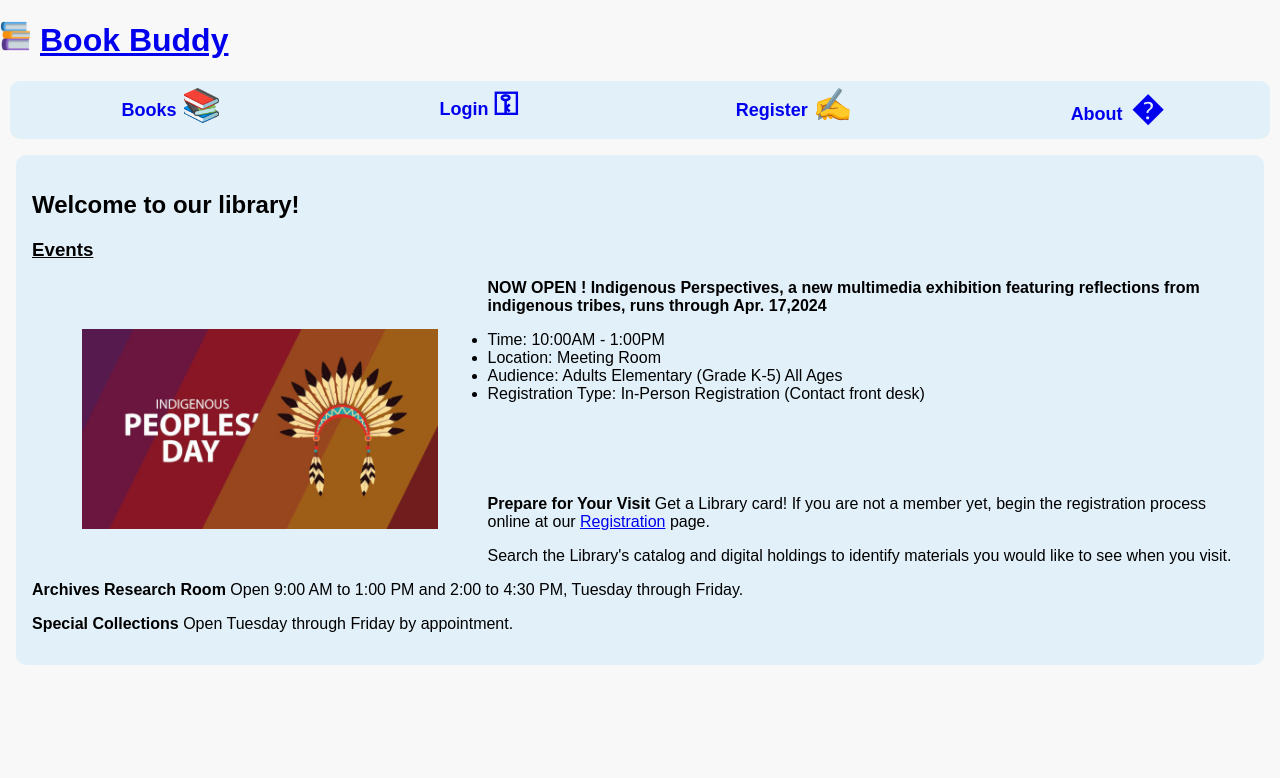
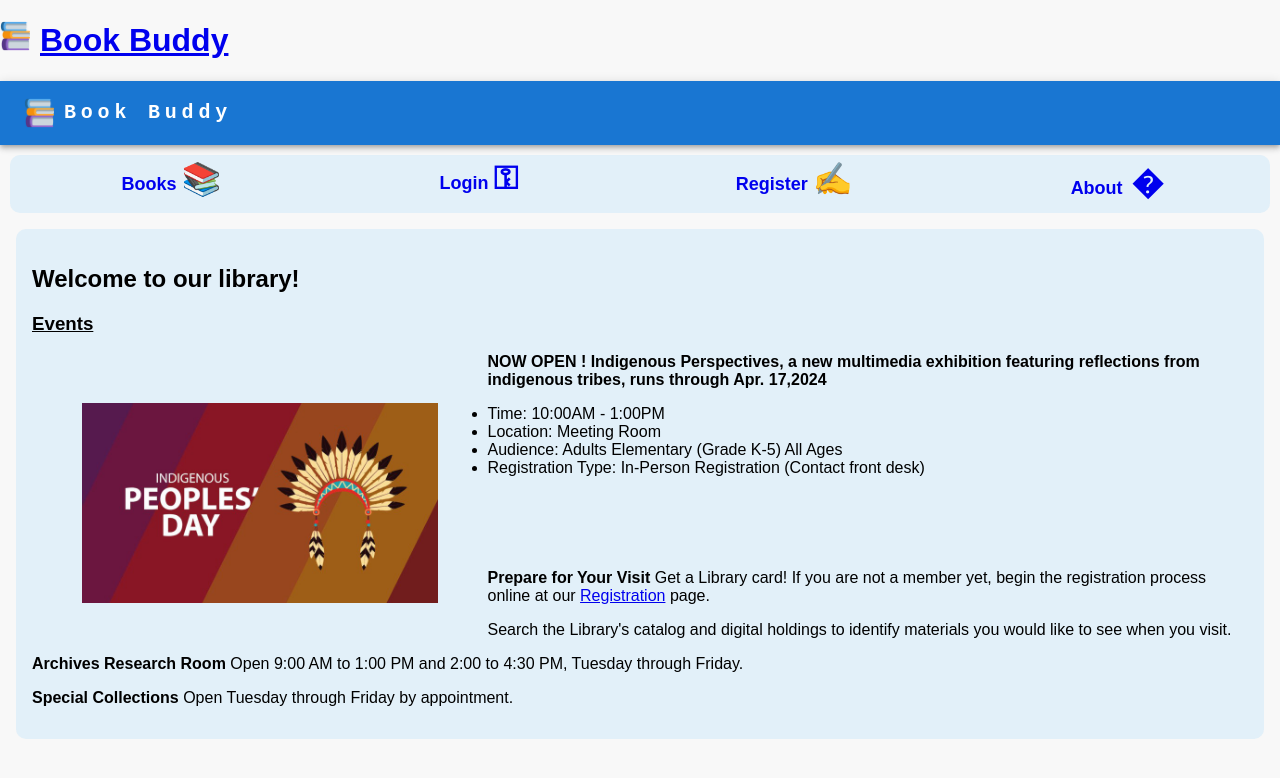
Before and after one commit to kalasubramani/BookBuddy, a React (Vite) app: page / in a window 1280 px wide. Shown: the top 778 px of the page. Built offline with nearby package versions, Linux system fonts and the light colour scheme; no server answers.

Commit message:
nav bar logo added

```diff
--- a/package.json
+++ b/package.json
@@ -10,6 +10,9 @@
     "preview": "vite preview"
   },
   "dependencies": {
+    "@emotion/react": "^11.11.3",
+    "@emotion/styled": "^11.11.0",
+    "@mui/material": "^5.15.6",
     "axios": "^1.6.2",
     "react": "^18.2.0",
     "react-dom": "^18.2.0",
--- a/src/components/Navigations.jsx
+++ b/src/components/Navigations.jsx
@@ -1,6 +1,11 @@
 import { Link, useLocation } from "react-router-dom";
 import "./Navigations.css";
 import { useNavigate } from "react-router-dom";
+import AppBar from "@mui/material/AppBar";
+import Container from "@mui/material/Container";
+import Toolbar from "@mui/material/Toolbar";
+import bookLogo from "../assets/books.png";
+import { Typography } from "@mui/material";
 
 const Navigations = ({ user, setUser, setToken }) => {
   //useLocation hook
@@ -16,6 +21,32 @@ const Navigations = ({ user, setUser, setToken }) => {
   };
 
   return (
+    <>
+      <AppBar position="static">
+        <Container maxWidth="xl">
+          <Toolbar disableGutters>
+            <img id="logo-image" src={bookLogo} />
+            <Typography
+            variant="h6"
+            noWrap
+            component="a"
+            href="#"
+            sx={{
+              mr: 2,
+              display: { xs: 'none', md: 'flex' },
+              fontFamily: 'monospace',
+              fontWeight: 700,
+              letterSpacing: '.3rem',
+              color: 'inherit',
+              textDecoration: 'none',
+            }}
+            onClick={()=>navigate("/")}
+          >
+            Book Buddy
+          </Typography>
+          </Toolbar>
+        </Container>
+      </AppBar>
       <nav className="navBar">
         <Link
           to="/books"
@@ -48,7 +79,7 @@ const Navigations = ({ user, setUser, setToken }) => {
               to="/register"
               className={pathname === "/register" ? "highlight" : "normal"}
             >
-            Register  <span className="navImg">✍ </span>
+              Register <span className="navImg">✍ </span>
             </Link>
           </>
         )}
@@ -59,6 +90,7 @@ const Navigations = ({ user, setUser, setToken }) => {
           About<span className="navImg"> �</span>
         </Link>
       </nav>
+    </>
   );
 };
 
```
Also changed, not shown: 1 other file (tests, documents, lock files or other folders). Lines whose indentation alone changed are shown as unchanged.
